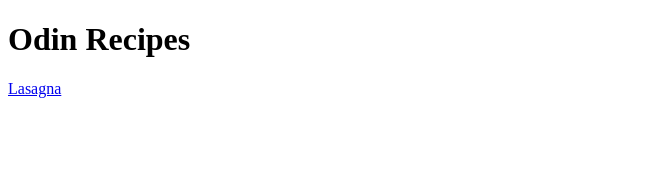
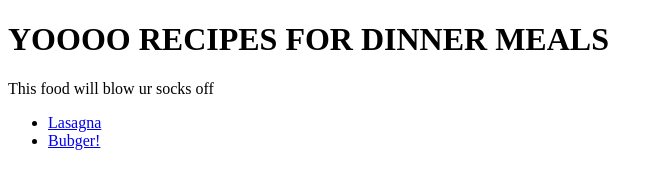
Before and after one commit to Coachington/odin-recipes, a plain HTML site: page index.html in a window 1280 px wide. Shown: the whole page, without its empty margins (0-663 px from the left). Drawn offline with Linux system fonts and the light colour scheme.

Commit message:
I wanted to update it for freinds <3

```diff
--- a/index.html
+++ b/index.html
@@ -7,9 +7,14 @@
 </head>
 <body>
 
-<h1>Odin Recipes</h1>
+<h1>YOOOO RECIPES FOR DINNER MEALS</h1>
+<P> This food will blow ur socks off</P>
 
-<a href="recipes/lasagna.html">Lasagna</a>
+
+<ul>
+<li> <a href="recipes/lasagna.html">Lasagna</a> </li>
+<li> <a href="recipes/bubger.html">Bubger!</a> </li>
+ </ul>
 
 
 </body>
```
Also changed, not shown: recipes/bubger.html (added, +17 -0 lines), pictures/DRAK.JPG (added), pictures/heinz.jpg (added).
